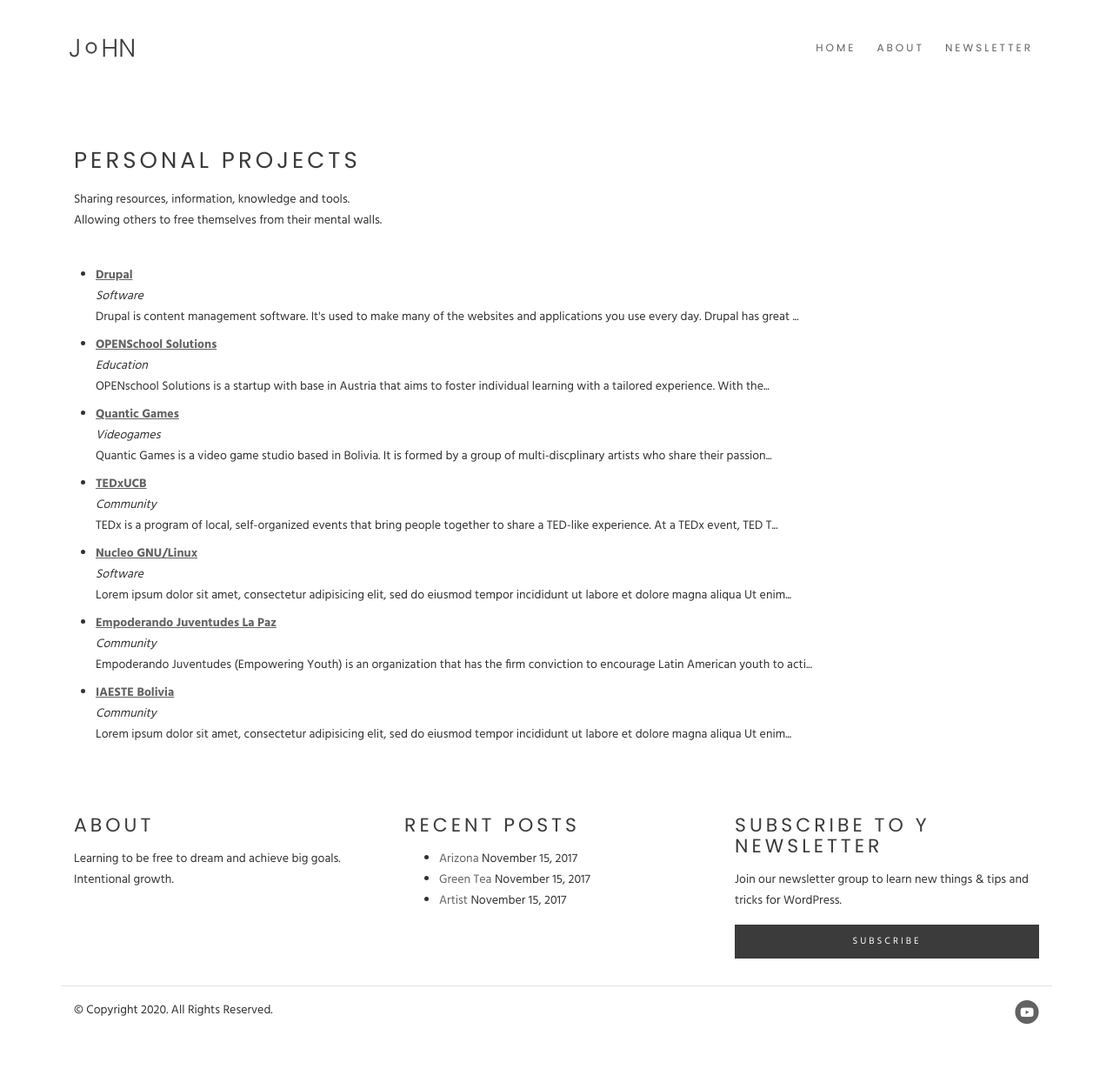
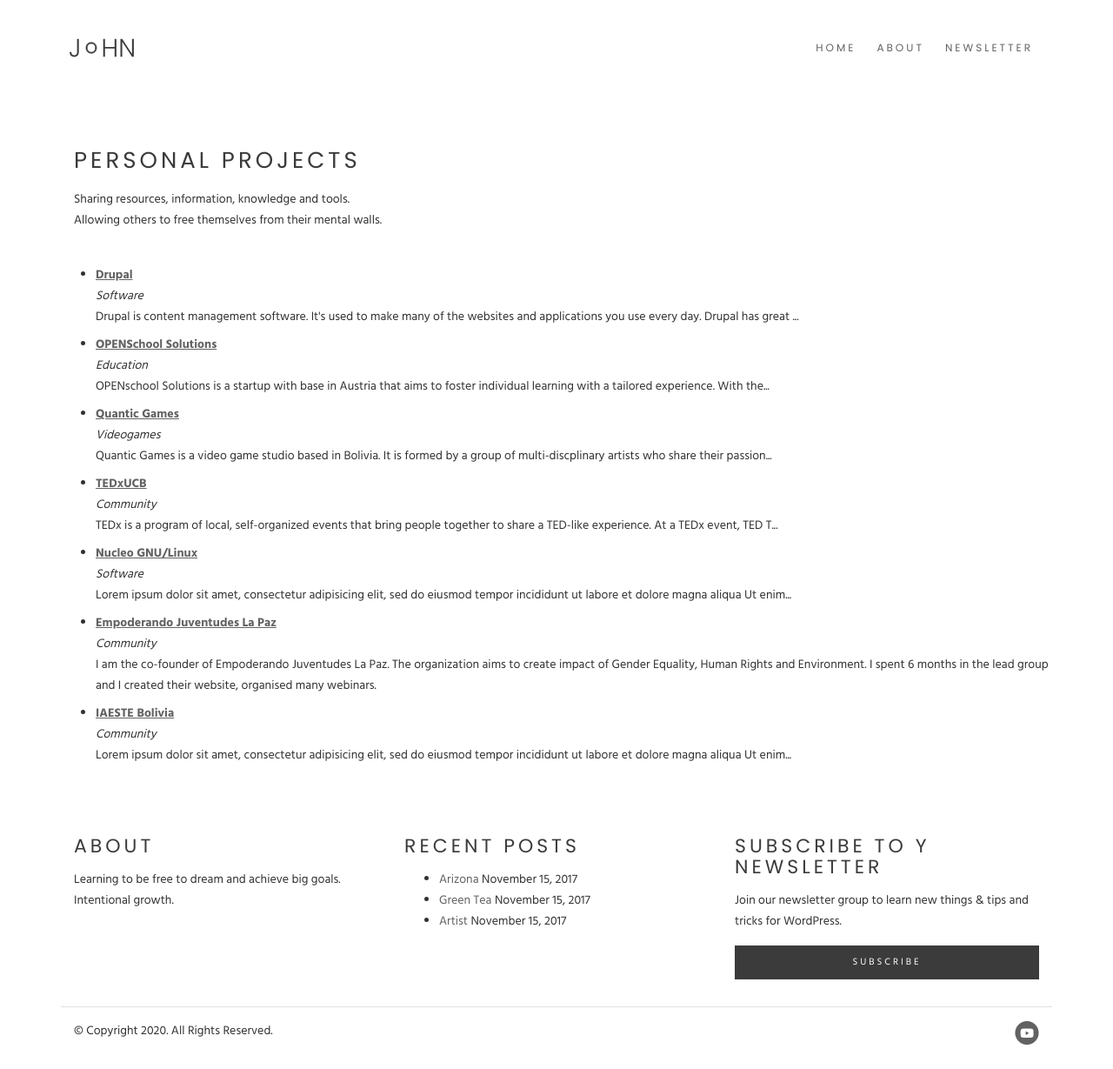
Before and after one commit to thethoughtfulmillennial/thethoughtfulmillennial.github.io, a Jekyll site: the page built from projects2.html, in a window 1280 px wide and 1229 px high. Shown: the whole window at 87% size. Built offline with Jekyll 4.4.1, drawn with Linux system fonts in a browser that asks for light colours.

Commit message:
Updating EJ about.

```diff
--- a/_projects/empojuve-la-paz.md
+++ b/_projects/empojuve-la-paz.md
@@ -3,7 +3,7 @@
 title: "Empoderando Juventudes La Paz"
 date_start: 2020-01-01
 date_finish: 2020-06-01
-description: "Empoderando Juventudes (Empowering Youth) is an organization that has the firm conviction to encourage Latin American youth to acti..."
+description: "I am the co-founder of Empoderando Juventudes La Paz. The organization aims to create impact of Gender Equality, Human Rights and Environment. I spent 6 months in the lead group and I created their website, organised many webinars."
 banner_image: project/empojuve_banner.png
 thumbnail: empojuve_thumbnail.png
 category: Community
```
